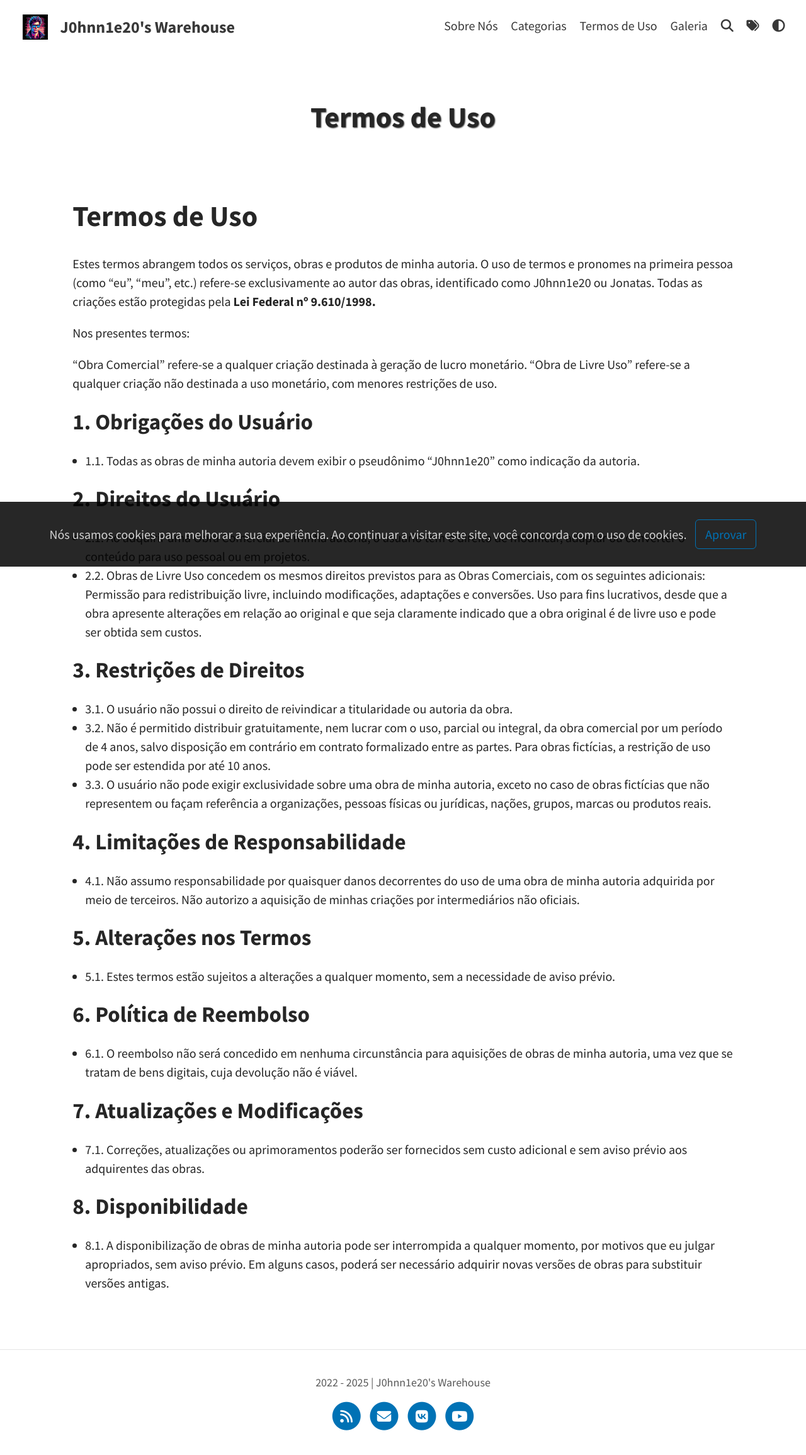
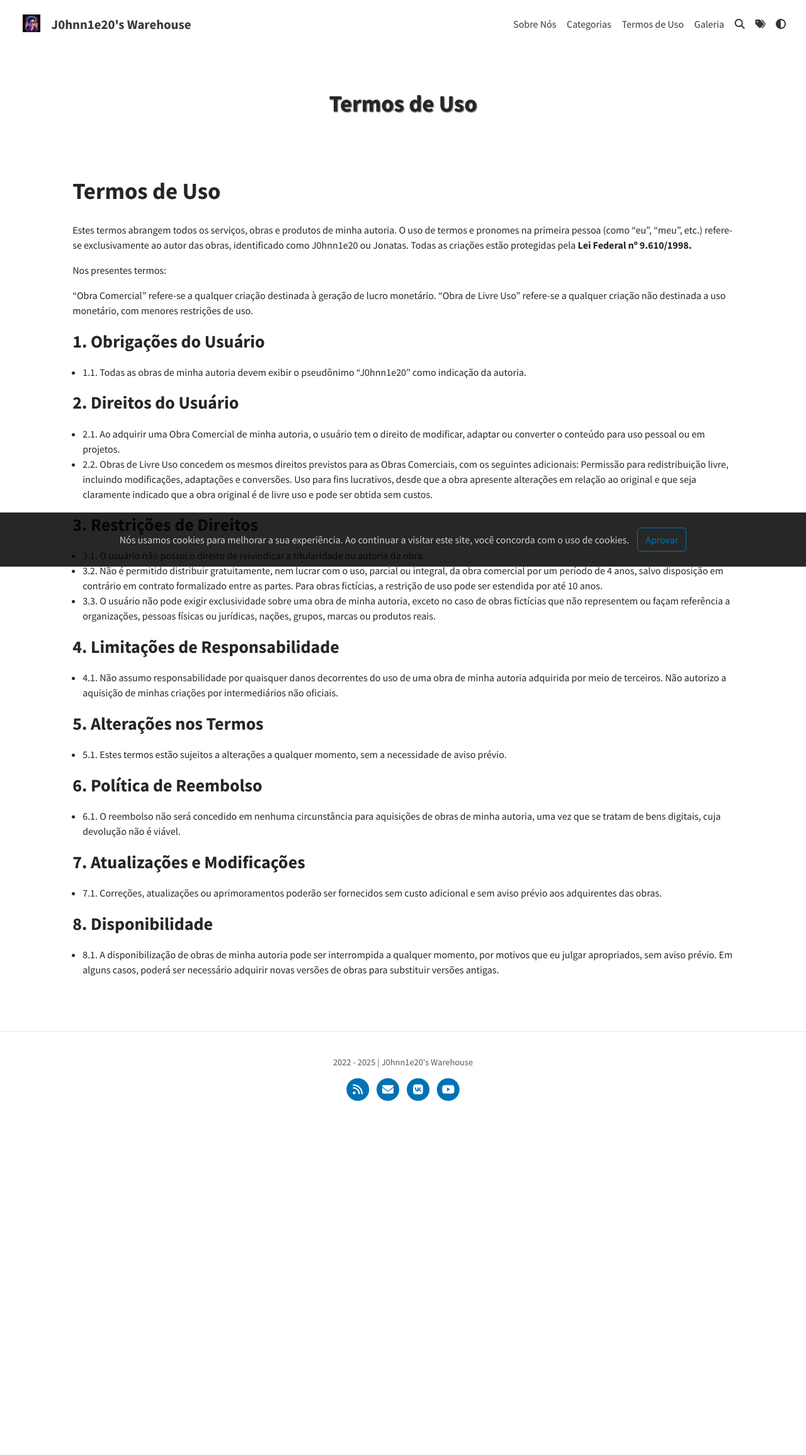
Before and after one commit to j0hnn1e20/j0hnn1e20.github.io, a Jekyll site: the page built from EULA.md, in a window 1280 px wide. Shown: the whole page at 63% size. Built offline with Jekyll 4.4.1, drawn with Linux system fonts in a browser that asks for light colours; our own code applies the rules of GitHub Pages for plain Markdown files; a script that is not in the unit is left out; after the commit the page ends 1788 px from its top, so only the background shows below that.

Commit message:
Update Scale

```diff
--- a/_sass/base/_global.scss
+++ b/_sass/base/_global.scss
@@ -84,8 +84,16 @@ summary {
 }
 
 /* ---- Responsive ---- */
+@media screen and (max-width: $m-break) {
+  body {
+    font-size: 1.25em;
+  }
+}
 
 @media screen and (max-width: $break) {
+  body {
+    font-size: 1em;
+  }
   h1 {
     font-size: 2em;
   }
@@ -112,7 +120,7 @@ summary {
   }
 }
 
-@media screen and (max-width: $sm-break) {
+@media screen and (max-width: $sm-break) { /*Telas Menores*/
   h1 {
     font-size: 1.5em;
   }
--- a/_sass/base/_variables.scss
+++ b/_sass/base/_variables.scss
@@ -2,7 +2,7 @@
 $font-family-main: 'Source Sans Pro', Helvetica, Arial, sans-serif;
 $font-family-headings: 'Source Sans Pro', Helvetica, Arial, sans-serif;
 $font-family-logo: 'Source Sans Pro', Helvetica, Arial, sans-serif;
-$font-size: 1.25em;
+$font-size: 1em;
 
 $monospace: Consolas, Menlo, Monaco, Lucida Console, Liberation Mono, DejaVu Sans Mono, Bitstream Vera Sans Mono, Courier New, monospace, sans-serif !default;
 $font-size-code: 0.85em !default;
```
Also changed, not shown: _includes/blog/post_info.liquid (line endings or trailing spaces).
